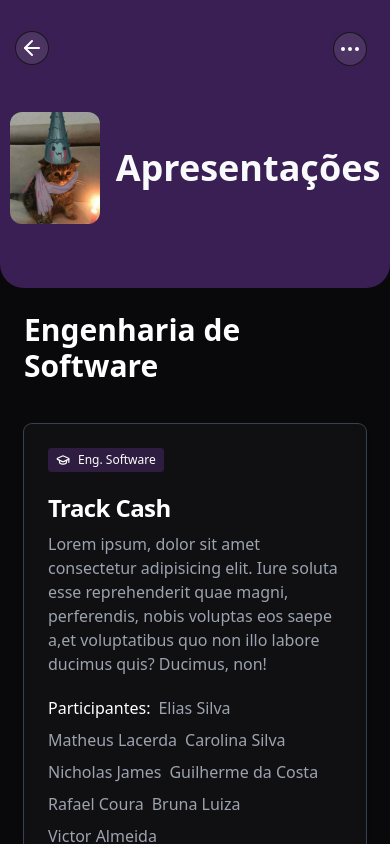
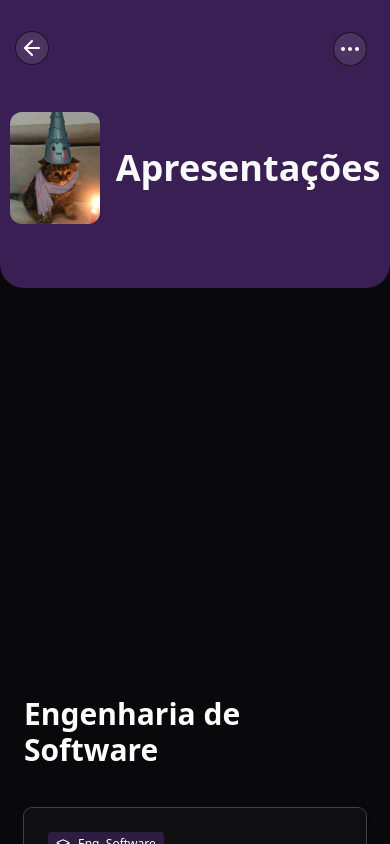
Before and after one commit to rodrigueslucas062/exp-una, a Next.js app: page /apresentacoes in a window 390 px wide. Shown: the top 844 px of the page. Built offline with nearby package versions, Linux system fonts and the light colour scheme; what tailwindcss-animated would draw is missing.

Commit message:
:dizzy: animation pops up on user view

```diff
--- a/package.json
+++ b/package.json
@@ -19,6 +19,7 @@
     "next": "14.2.3",
     "react": "^18",
     "react-dom": "^18",
+    "react-intersection-observer": "^9.10.2",
     "sonner": "^1.4.41",
     "tailwind-merge": "^2.3.0",
     "tailwindcss-animated": "^1.0.1"
--- a/src/components/apresentacoes/Apresentacoes.jsx
+++ b/src/components/apresentacoes/Apresentacoes.jsx
@@ -3,8 +3,11 @@ import Link from "next/link";
 import Logo from '../../../public/images/Logo.jpeg'
 import Image from "next/image";
 import ApresentacaoDados from "./ListaApresentacoes";
+import { useInViewHook } from "@/hooks/use-in-view.hook";
 
 export function ApresentacoesLista() {
+    const {ref, inView} = useInViewHook(0.5);
+
     return (
         <section id="apresentacoesLista" className="flex max-md:flex-col h-full min-h-screen">
             <div className="text-white md:hidden bg-purple-500/[0.3] pt-12 rounded-b-3xl text-center">
@@ -36,7 +39,7 @@ export function ApresentacoesLista() {
             </div>
 
             <section id="engenhariaSoftware" className="md:w-1/2 p-6 lg:px-16 text-white space-y-4">
-                <h1 className="mb-10 md:mt-16 text-3xl font-semibold">Engenharia de Software</h1>
+                <h1 ref={ref} className={`mb-10 mt-96 md:mt-16 text-3xl font-semibold ${inView && "animate-fade-up"}`}>Engenharia de Software</h1>
                 <ApresentacaoDados />
             </section>
         </section>
--- a/src/components/apresentacoes/ListaApresentacoes.js
+++ b/src/components/apresentacoes/ListaApresentacoes.js
@@ -1,3 +1,4 @@
+import { useInViewHook } from "@/hooks/use-in-view.hook";
 import { ArrowRight, GraduationCap } from "lucide-react";
 
 const ApresentacoesInfo = [
@@ -54,8 +55,9 @@ function ApresentacoesEngSoftware({
   unidadeCurricular,
   integrantes = [],
 }) {
+  const {ref, inView} = useInViewHook(0.1);
   return (
-    <article className="p-6 backdrop-blur-sm bg-zinc-100/[0.03] rounded-lg ring-1 ring-gray-700 shadow-md">
+    <article ref={ref} className={`p-6 backdrop-blur-sm bg-zinc-100/[0.03] rounded-lg ring-1 ring-gray-700 shadow-md ${inView && "animate-fade-up"}`}>
       <div className="flex justify-between items-center mb-5 text-gray-500">
         <span className="gap-2 text-xs font-medium inline-flex items-center px-2 py-1 rounded bg-purple-500/20 text-white">
           <GraduationCap size={14} />
--- /dev/null
+++ b/src/hooks/use-in-view.hook.js
@@ -0,0 +1,9 @@
+import { useInView } from 'react-intersection-observer';
+
+export const useInViewHook = (viewPercentage) => {
+    const [ref, inView] = useInView({
+        triggerOnce: true, // Trigger the animation only once
+        threshold: viewPercentage, // Trigger when 50% of the element is in view
+    });
+    return { ref, inView };
+};
```
Also changed, not shown: 2 other files (tests, documents, lock files or other folders).
